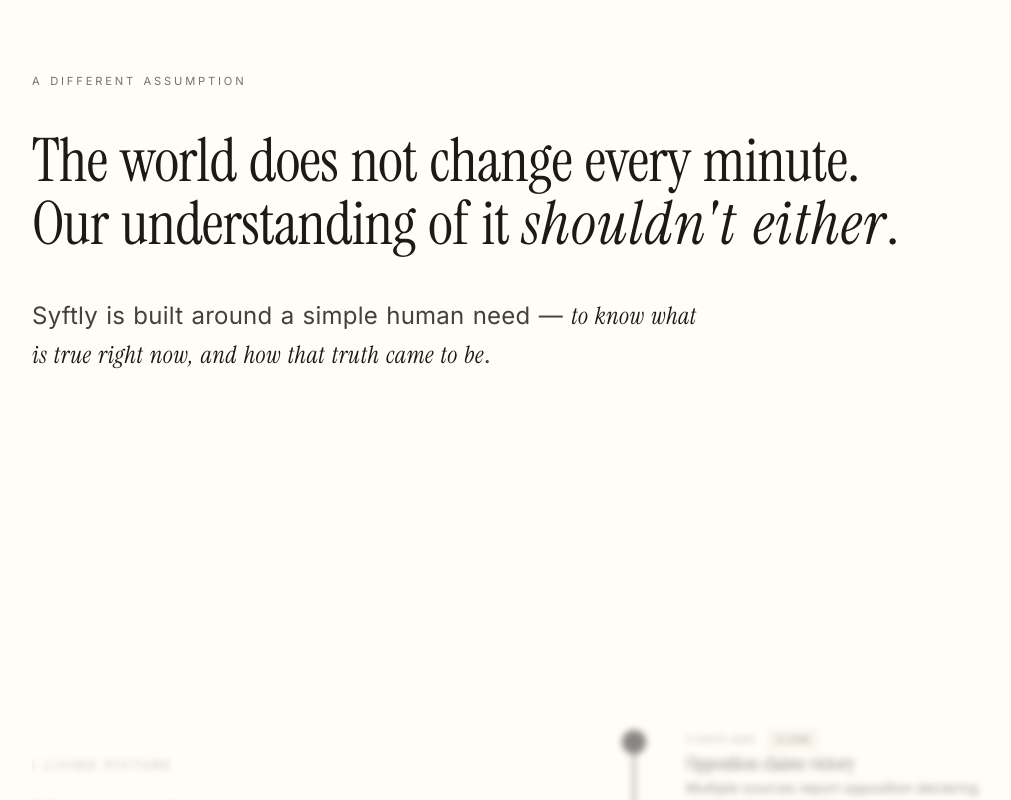
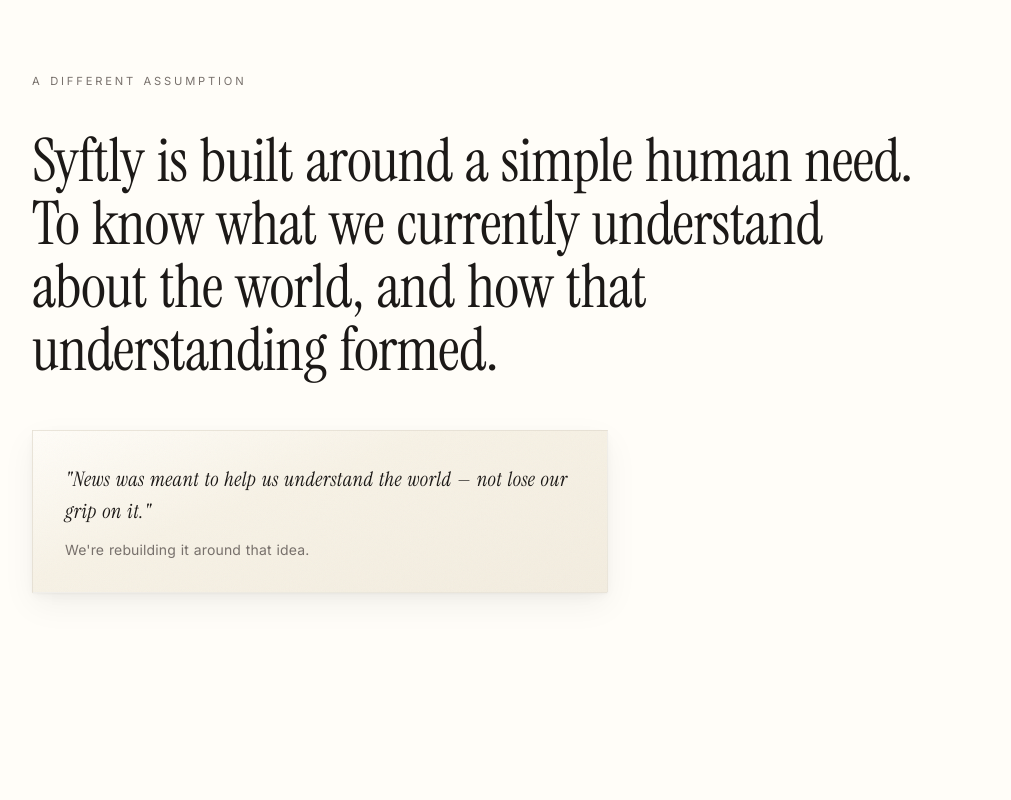
Before and after one commit to vedpawar2254/syftly.ai, a React (Vite) app in the folder frontend/: page / in a window 1280 px wide. Shown: the part 2160-2960 px from the top of the page, without its empty margins (128-1139 px from the left). Built offline with nearby package versions, Linux system fonts and the light colour scheme.

Commit message:
landing updates

```diff
--- a/frontend/index.html
+++ b/frontend/index.html
@@ -1,21 +1,27 @@
 <!doctype html>
 <html lang="en">
+
 <head>
   <meta charset="UTF-8" />
-    <link rel="icon" type="image/svg+xml" href="/vite.svg" />
+  <link rel="icon" type="image/svg+xml" href="frontend/public/favicon.ico" />
   <meta name="viewport" content="width=device-width, initial-scale=1.0" />
 
   <!-- SEO -->
   <title>syftly.ai — Understanding changes, not chasing updates</title>
-    <meta name="description" content="A structured understanding of the world, updated only when something meaningful changes." />
+  <meta name="description"
+    content="A structured understanding of the world, updated only when something meaningful changes." />
 
   <!-- Google Fonts: Instrument Serif (editorial) + Inter (sans) -->
   <link rel="preconnect" href="https://fonts.googleapis.com" />
   <link rel="preconnect" href="https://fonts.gstatic.com" crossorigin />
-    <link href="https://fonts.googleapis.com/css2?family=Instrument+Serif:ital@0;1&family=Inter:wght@400;500;600&display=swap" rel="stylesheet" />
+  <link
+    href="https://fonts.googleapis.com/css2?family=Instrument+Serif:ital@0;1&family=Inter:wght@400;500;600&display=swap"
+    rel="stylesheet" />
 </head>
+
 <body>
   <div id="root"></div>
   <script type="module" src="/src/main.jsx"></script>
 </body>
+
 </html>
--- a/frontend/src/pages/Landing.jsx
+++ b/frontend/src/pages/Landing.jsx
@@ -301,8 +301,8 @@ function ChaosToClarity({ progress }) {
                 >
                     <div className="text-label mb-4 text-center">12  articles  •  Same  event</div>
                     <p className="font-editorial text-2xl md:text-3xl text-center leading-snug">
-                        Articles  are  not  endpoints.<br />
-                        They  are  <span className="font-editorial-italic">inputs</span>.
+                        Articles  are  not  conclusions.<br />
+                        They  are  <span className="font-editorial-italic">evidence</span>.
                     </p>
                 </div>
             </div>
@@ -341,7 +341,7 @@ function ChaosToClarity({ progress }) {
                                 <div className="text-label mb-2">Current  Understanding</div>
                                 <p className="font-editorial text-lg leading-snug">
                                     {activeItems >= 3
-                                        ? "Election  disputed.  Irregularities  now  confirmed."
+                                        ? "The  election  remains  disputed.  Some  irregularities  are  now  confirmed."
                                         : "Weighing  evidence..."}
                                 </p>
                             </div>
@@ -439,13 +439,13 @@ function PrinciplesSection({ isVisible }) {
             number: '01',
             title: 'Evidence,  not  stream',
             highlight: 'Evidence',
-            desc: 'Instead of treating news as a stream, syftly treats it as evidence. Each new piece of information is weighed against what is already known.',
+            desc: 'Instead of treating news as a stream, syftly treats it as evidence within a larger picture. Each new piece of information is weighed against what is already known.',
         },
         {
             number: '02',
             title: 'Continuity,  not  chaos',
             highlight: 'Continuity',
-            desc: 'Yesterday still matters today. Understanding is cumulative. We restore something quietly lost — the sense that knowledge builds.',
+            desc: 'Yesterday still matters today. Understanding is cumulative. We restore something quietly lost — the sense that knowledge is allowed to build.',
         },
         {
             number: '03',
@@ -692,7 +692,7 @@ function Landing() {
                     }}
                 >
                     <p className="text-lg md:text-xl text-[var(--color-ink-light)] leading-relaxed text-spaced text-center">
-                        Headlines  repeat  themselves.  Narratives  reset  every  morning.  Urgency  is  manufactured,  attention  is  extracted,  and  <span className="font-editorial-italic text-[var(--color-ink)]">silence</span> — the  most  honest  signal  of  all — is  treated  as  failure.
+                        Headlines  repeat  themselves.  Narratives  reset  every  morning.  Urgency  is  manufactured,  attention  is  drained,  and  <span className="font-editorial-italic text-[var(--color-ink)]">silence</span>, often  the  most  honest  signal is  treated  as  failure.
                     </p>
                 </div>
             </section>
@@ -717,19 +717,25 @@ function Landing() {
                             transform: shiftVisible ? 'translateY(0)' : 'translateY(40px)',
                         }}
                     >
-                        The  world  does  not  change  every  minute.<br />
-                        Our  understanding  of  it  <span className="font-editorial-italic">shouldn't  either</span>.
+                        Syftly  is  built  around  a  simple  human  need.<br />
+                        To  know  what  we  currently  understand  about  the  world,  and  how  that  understanding  formed.
                     </h2>
 
-                    <p
-                        className="text-xl md:text-2xl text-[var(--color-ink-light)] max-w-2xl leading-relaxed text-spaced transition-all duration-1000 delay-600"
+                    {/* Core belief */}
+                    <div
+                        className="paper-layer p-8 mt-12 max-w-xl transition-all duration-1000 delay-800"
                         style={{
                             opacity: shiftVisible ? 1 : 0,
                             transform: shiftVisible ? 'translateY(0)' : 'translateY(30px)',
                         }}
                     >
-                        Syftly  is  built  around  a  simple  human  need — <span className="font-editorial-italic text-[var(--color-ink)]">to  know  what  is  true  right  now,  and  how  that  truth  came  to  be</span>.
-                    </p>
+                        <p className="font-editorial-italic text-lg md:text-xl leading-relaxed mb-3">
+                            "News  was  meant  to  help  us  understand  the  world — not  lose  our  grip  on  it."
+                        </p>
+                        <p className="text-sm text-[var(--color-ink-muted)] text-spaced">
+                            We're  rebuilding  it  around  that  idea.
+                        </p>
+                    </div>
                 </div>
             </section>
 
@@ -839,7 +845,7 @@ function Landing() {
                             {/* Frustration indicator */}
                             <div className="mt-10 pt-6 border-t border-[var(--color-paper-darker)]">
                                 <div className="text-xs uppercase tracking-widest text-[var(--color-ink-muted)] mb-2">Result</div>
-                                <div className="font-editorial-italic text-lg text-[var(--color-ink-muted)]">"Informed  yet  overwhelmed."</div>
+                                <div className="font-editorial-italic text-lg text-[var(--color-ink-muted)]">"Constantly  informed.  Rarely  grounded."</div>
                             </div>
                         </div>
 
@@ -877,7 +883,7 @@ function Landing() {
                             {/* Relief indicator */}
                             <div className="mt-10 pt-6 border-t border-[var(--color-paper-darker)]">
                                 <div className="text-xs uppercase tracking-widest text-[var(--color-ink-muted)] mb-2">Result</div>
-                                <div className="font-editorial-italic text-lg text-[var(--color-ink)]">"A  clearer  understanding  of  the  world  we  share."</div>
+                                <div className="font-editorial-italic text-lg text-[var(--color-ink)]">"A  steadier  understanding  of  the  world  we  share."</div>
                             </div>
                         </div>
                     </div>
@@ -1015,9 +1021,9 @@ function Landing() {
                         <div className="paper-layer p-6 md:p-8">
                             <div className="text-label mb-4">The  Belief</div>
                             <blockquote className="font-editorial-italic text-lg leading-relaxed text-[var(--color-ink-light)] mb-4">
-                                "For  most  of  history,  humans  learned  about  the  world  slowly.  Knowledge  accumulated.  Understanding  deepened."
+                                "For  most  of  history,  humans  learned  about  the  world  slowly.  Knowledge  accumulated.  Understanding  had  time  to  deepen."
                             </blockquote>
-                            <div className="text-xs text-[var(--color-ink-muted)] uppercase tracking-widest">
+                            <div className="text-sm text-[var(--color-ink-muted)] text-spaced">
                                 We're  returning  to  that.
                             </div>
                         </div>
@@ -1039,7 +1045,7 @@ function Landing() {
                         </div>
 
                         <div className="text-sm text-[var(--color-ink-muted)] text-spaced font-editorial-italic">
-                            Cut  the  noise.  Preserve  understanding.  Respect  attention.
+                            Cut  the  noise.  Maintain  a  shared  reality.  Respect  time.
                         </div>
                     </div>
                 </div>
```
Also changed, not shown: 1 other file (tests, documents, lock files or other folders). Lines whose indentation alone changed are shown as unchanged.
